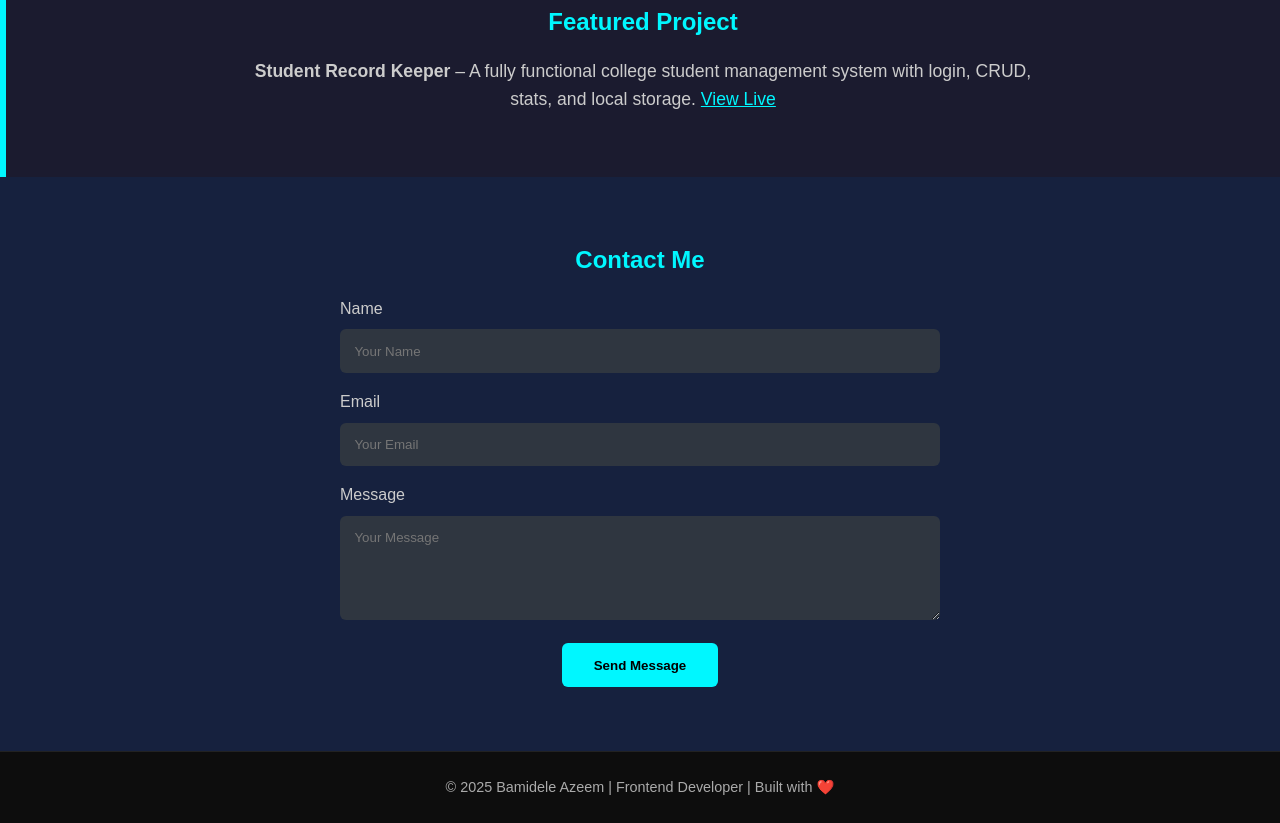
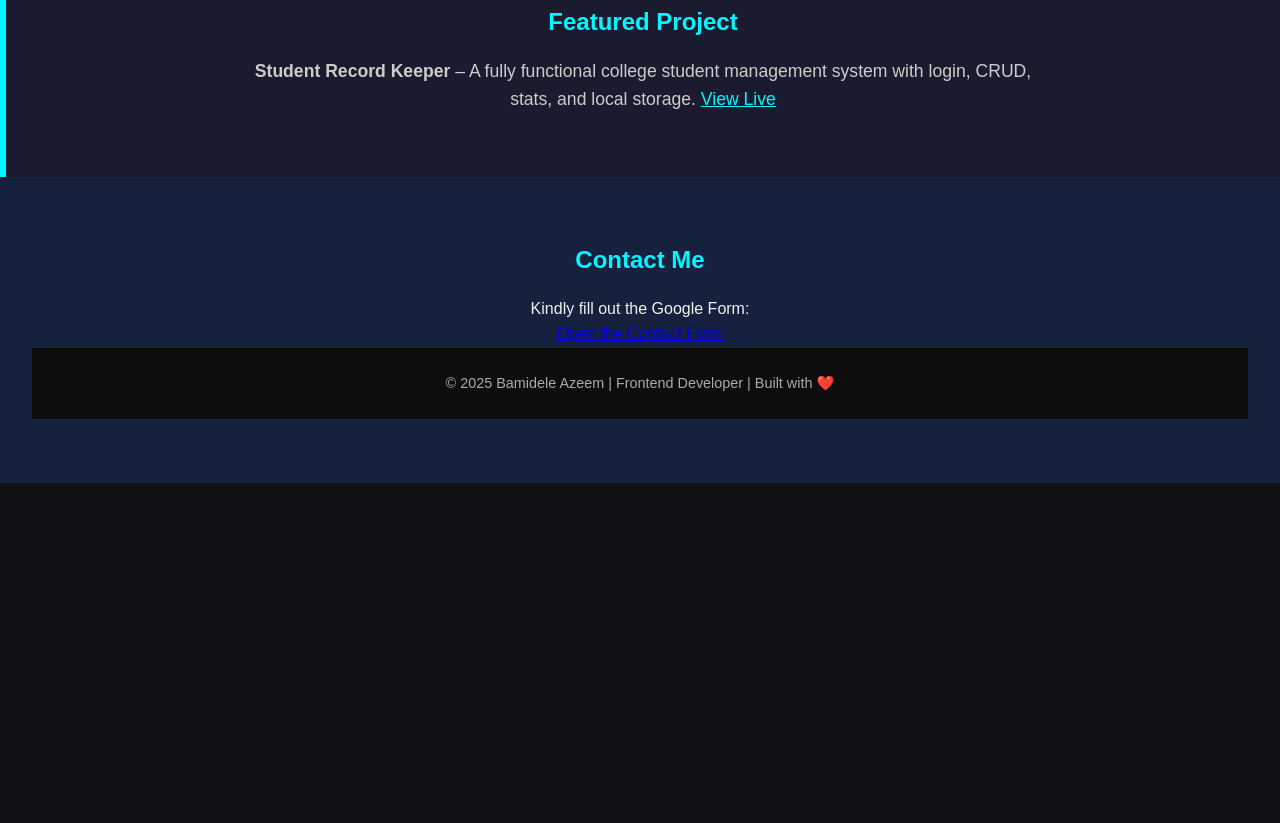
Before and after one commit to Lilmaya-dev/bamidele-portfolio., a plain HTML site: page index.html in a window 1280 px wide. Shown: the part 1053-1876 px from the top of the page. After the commit the page ends 1536 px from the top, so only its background shows below. Drawn offline with Linux system fonts and the light colour scheme.

Commit message:
Update index.html

```diff
--- a/index.html
+++ b/index.html
@@ -113,21 +113,11 @@
 
   <section id="contact" class="contact" data-animate>
     <h2>Contact Me</h2>
-    <form
-  action="https://formspree.io/f/mqaloebj" method="POST" style="max-width: 600px; margin: auto;">
-    <form action="#">
-      <label for="name">Name</label>
-      <input type="text" id="name" placeholder="Your Name" required />
+    <p>Kindly fill out the Google Form:</p>
+<p><a href="https://docs.google.com/forms/d/e/1FAIpQLScuYtVHqKVCJrqo-t8ApYRFQ61oK8KNWaHb3qFWr0Lhkkwpew/viewform?usp=sf_link" target="_blank">
+  Open the Contact Form
+</a></p>
 
-      <label for="email">Email</label>
-      <input type="email" id="email" placeholder="Your Email" required />
-
-      <label for="message">Message</label>
-      <textarea id="message" rows="5" placeholder="Your Message" required></textarea>
-
-      <button type="submit">Send Message</button>
-    </form>
-  </section>
 
   <footer>
     &copy; 2025 Bamidele Azeem | Frontend Developer | Built with ❤️
```
